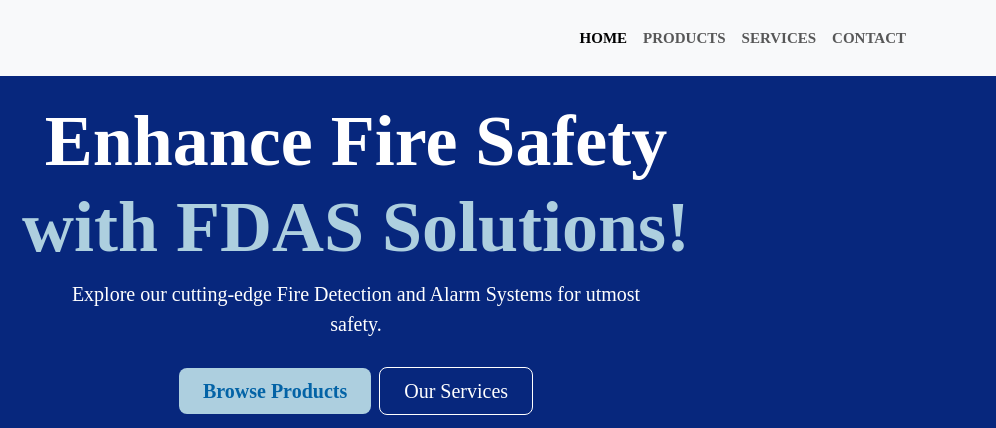
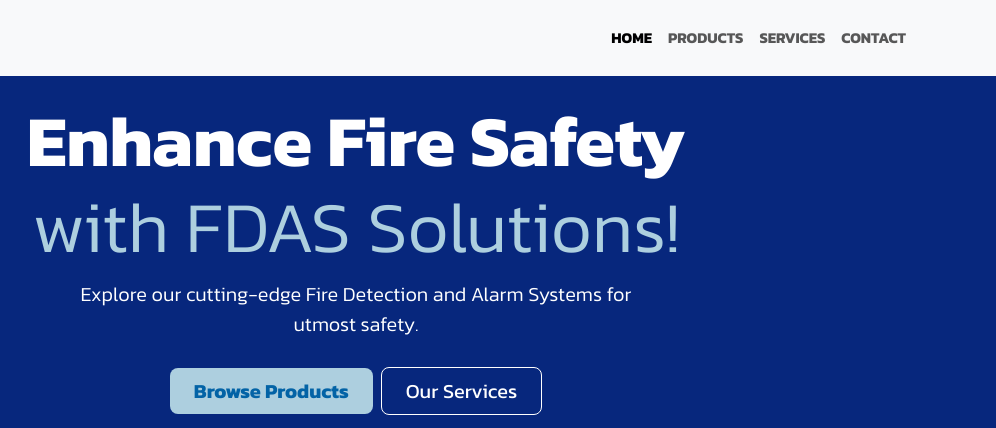
Before and after one commit to chaniareese/TSA4-M5-AWD-Roque, a plain HTML site: page index.html in a window 1280 px wide. Shown: the top 428 px of the page, 284-1280 px from the left. Drawn offline with nearby package versions, Linux system fonts and the light colour scheme.

Commit message:
Update style.css

```diff
--- a/assets/style.css
+++ b/assets/style.css
@@ -1,5 +1,7 @@
 *{
-    font-family: montserrat;
+  font-family: "Kanit", sans-serif;
+  font-weight: 300;
+  font-style: normal;
   }
   :root {
     --text-color: #fff;
```
